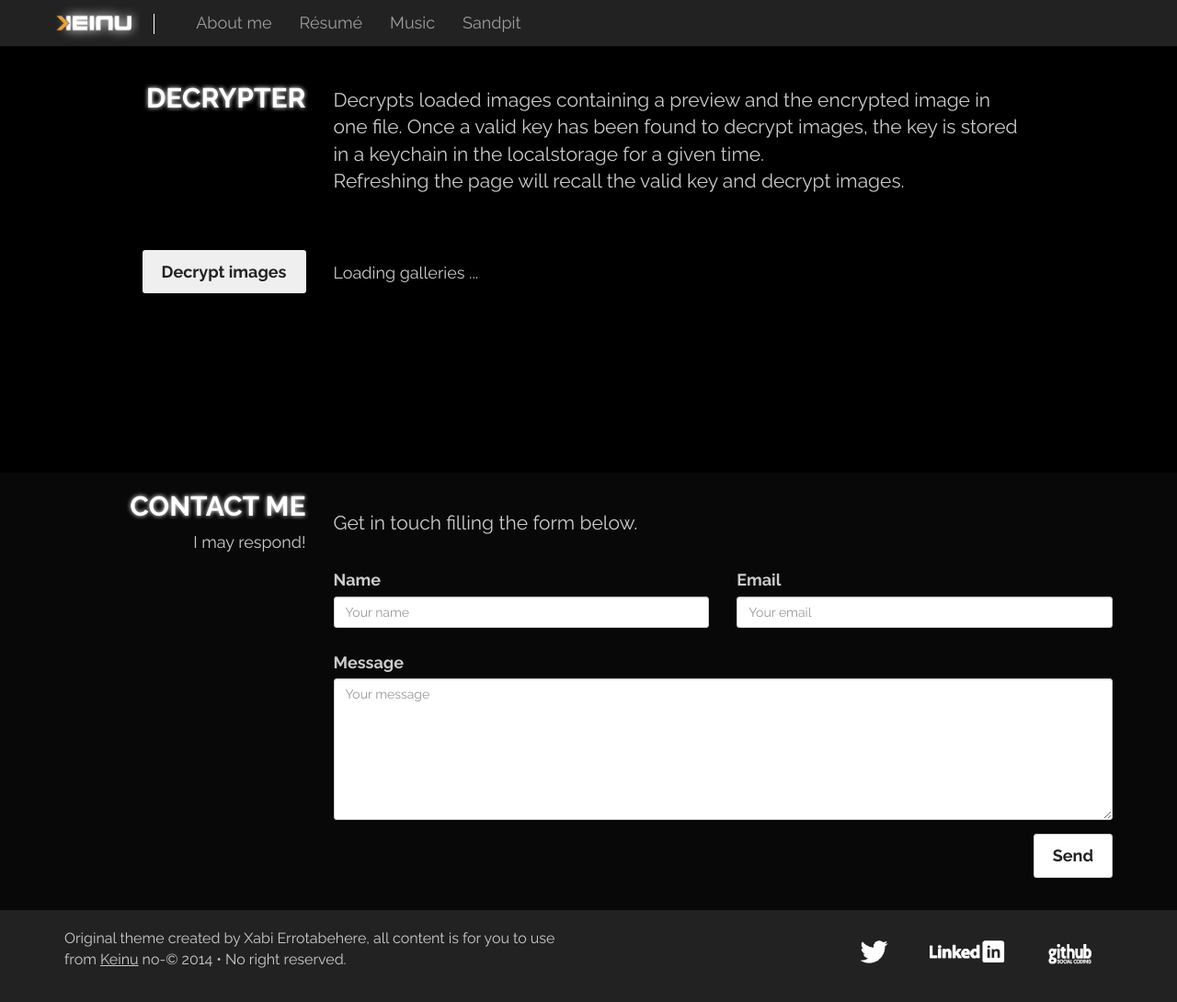
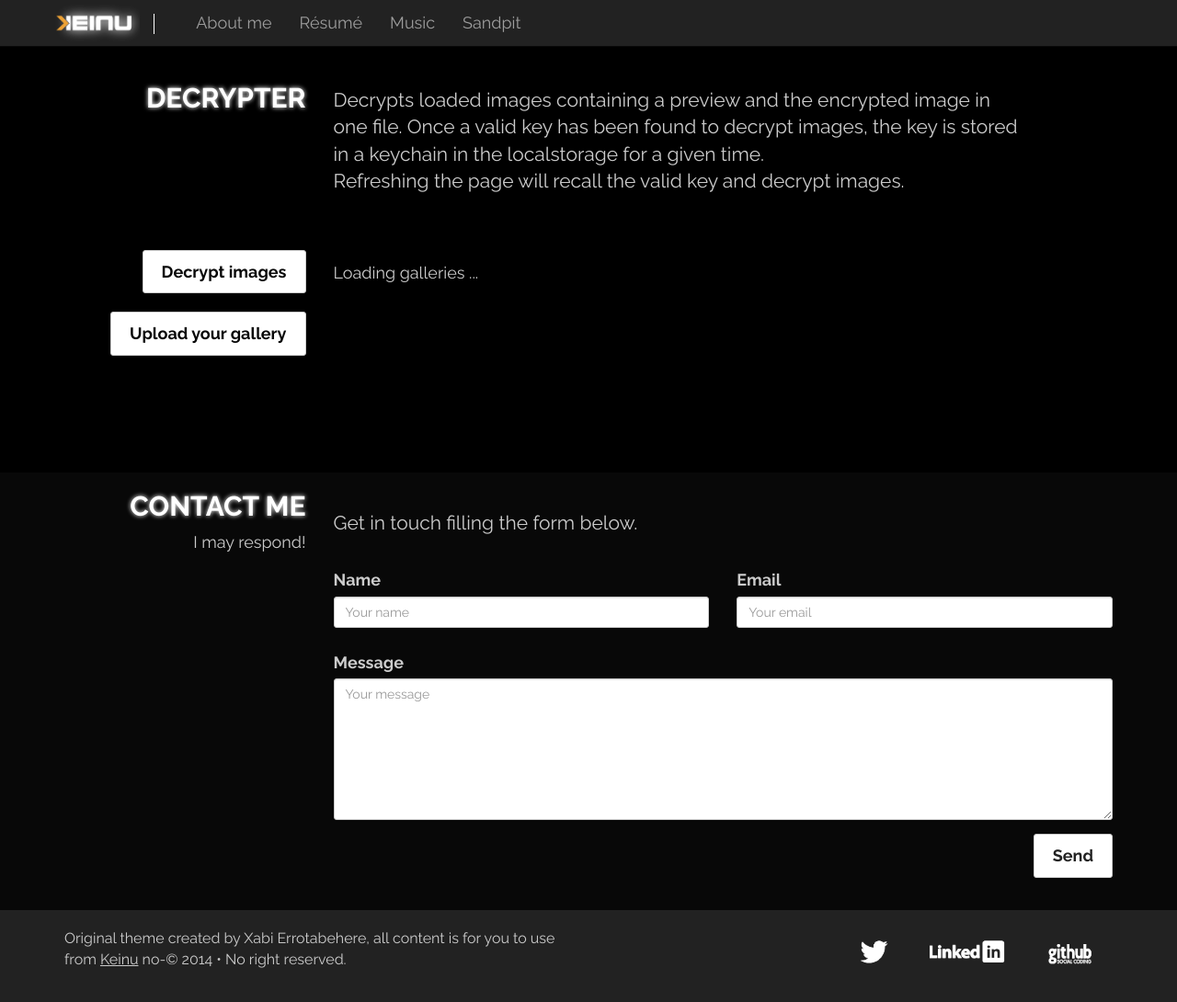
Before and after one commit to keinu/keinu, a Jekyll site: the page built from sandpit/decrypter.html, in a window 1280 px wide and 1090 px high. Shown: the whole window at 92% size. Built offline with Jekyll 4.4.1, drawn with Linux system fonts in a browser that asks for light colours; nearby versions of some CDN libraries.

Commit message:
Upload for all

```diff
--- a/css/css.scss
+++ b/css/css.scss
@@ -159,7 +159,9 @@ body {
 			margin-bottom: 10px;
 			float: right;
 		}
-		button {
+		button, a {
+			color: #080808;
+			text-decoration: none;
 			margin-bottom: 20px;
 		}
 	}
--- a/sandpit/decrypter.html
+++ b/sandpit/decrypter.html
@@ -28,9 +28,12 @@ permalink: /sandpit/decrypter.html
 	<div class="row">
 
 		<div class="col-sm-3 titles">
-			<button type="button" class="btn" id="decrypt">
+			<button type="button" class="btn btn-default" id="decrypt">
 				Decrypt images
 			</button>
+			<a href="upload.html" class="btn btn-default">
+				Upload your gallery
+			</a>
 		</div>
 
 		<div class="col-sm-8">
```
